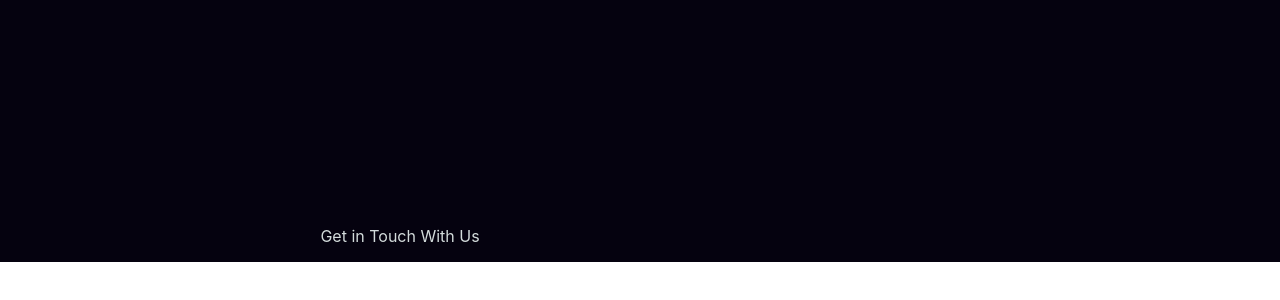
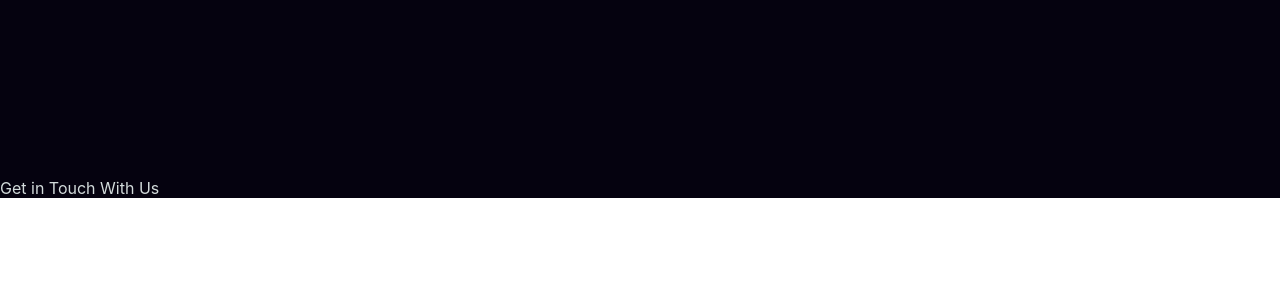
Before and after one commit to AbbeyBa/nextjs-gcdc6n, a Next.js app: page /about in a window 1280 px wide. Shown: the part 136-436 px from the top of the page. Built offline with nearby package versions, Linux system fonts and the light colour scheme.

Commit message:
2 files modified

```diff
--- a/pages/about.js
+++ b/pages/about.js
@@ -18,9 +18,13 @@ export default function about(){
           width='100%'
           height='100%'
           playing={ isPlaying }
+
+
         />
+
+
       </div>
-      <div className={styles.grid}>
+      <div>
       <p classname={styles.code}>Get in Touch With Us </p>
       </div>
    </body>
--- a/styles/Home.module.css
+++ b/styles/Home.module.css
@@ -79,6 +79,8 @@
   font-size: 1.1rem;
   font-family: Menlo, Monaco, Lucida Console, Liberation Mono, DejaVu Sans Mono,
     Bitstream Vera Sans Mono, Courier New, monospace;
+    justify-content: center;
+    text-align: center;
 }
 
 .grid {
```
